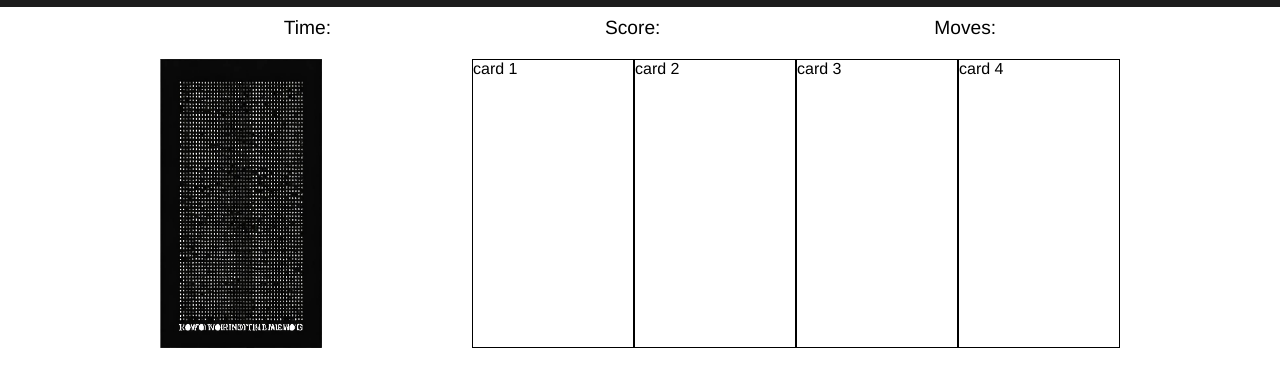
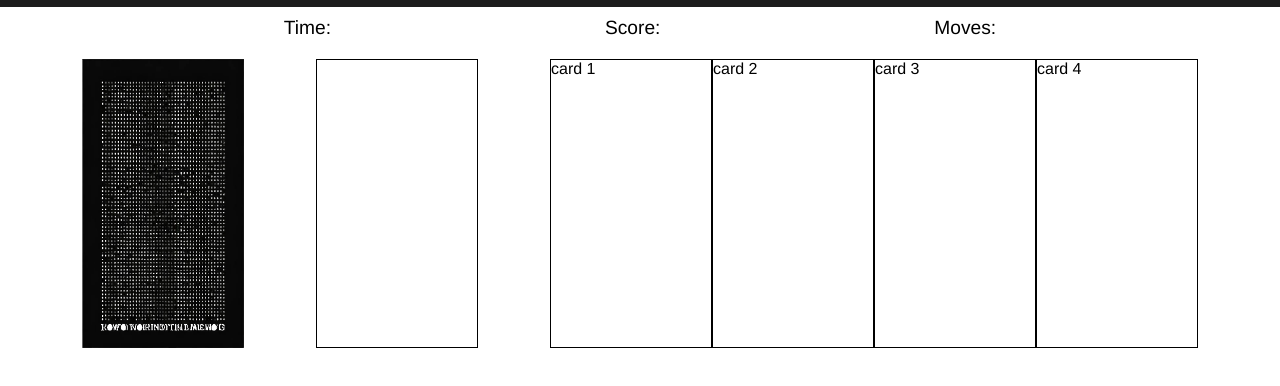
Before and after one commit to 0asisCat/mystic-solitaire, a plain HTML site: page index.html in a window 1280 px wide. Shown: the part 68-454 px from the top of the page. Drawn offline with Linux system fonts and the light colour scheme.

Commit message:
put: adding another div for new card and included its style

```diff
--- a/index.html
+++ b/index.html
@@ -30,6 +30,7 @@
         <div class="card-deck">
           <img src="imgs/cardBack.png" alt="" class="">
         </div>
+        <div class="card-unfold"></div>
         <div class="card-organized">
           <div class="card-border">card 1</div>
           <div class="card-border">card 2</div>
--- a/style.css
+++ b/style.css
@@ -51,9 +51,9 @@ Gray empty Card / black border
     justify-content: space-evenly;
 }
 
-.card-border{border:1px solid black;}
+.card-border, .card-unfold{border:1px solid black;}
 
-img, .card-border{
+img, .card-border, .card-unfold{
     width:162px;
     height:289px;
 }
```
